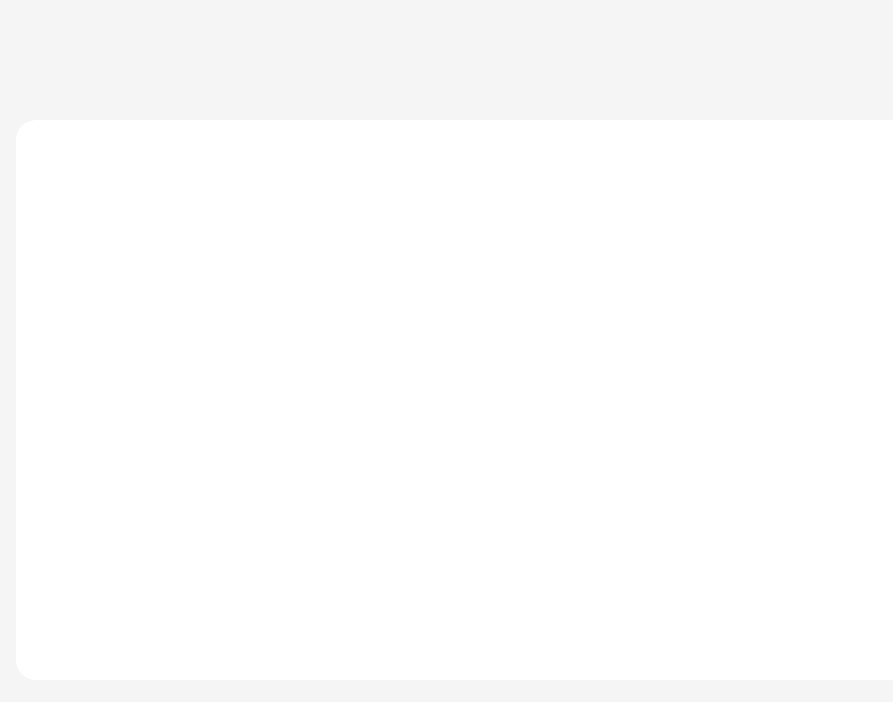
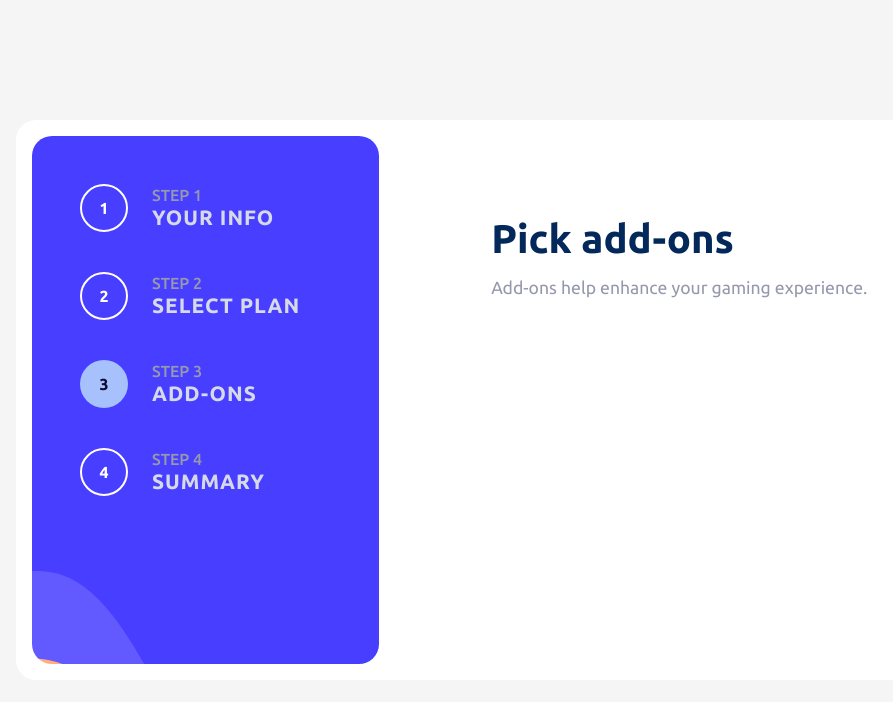
Before and after one commit to kaya70875/multi-step-form-react, a React (Vite) app in the folder multi-step-form/: page /add-ons in a window 1280 px wide. Before the commit this address had no page. Shown: the top 702 px of the page, without its empty margins (112-1005 px from the left). Built offline with nearby package versions, Linux system fonts and the light colour scheme.

Commit message:
create structure for add-ons page

```diff
--- a/multi-step-form/src/App.tsx
+++ b/multi-step-form/src/App.tsx
@@ -4,6 +4,7 @@ import "./index.css";
 import MainPage from "./components/routes/MainPage";
 import ChsPlan from "./components/routes/ChsPlan";
 import FormProvider from "./context/FormContext";
+import AddOns from "./components/routes/AddOns";
 
 function App() {
   return (
@@ -14,6 +15,7 @@ function App() {
             <Routes>
               <Route path="/" element={<MainPage></MainPage>}></Route>
               <Route path="/select-plan" element={<ChsPlan></ChsPlan>}></Route>
+              <Route path="/add-ons" element={<AddOns></AddOns>}></Route>
             </Routes>
 
           </div>
--- /dev/null
+++ b/multi-step-form/src/components/routes/AddOns.tsx
@@ -0,0 +1,15 @@
+import FormInfoSection from "../FormInfoSection";
+import FormStepsSection from "../FormStepsSection";
+
+export default function AddOns() {
+    return (
+        <>
+            <FormStepsSection currentStep={3} />
+            <FormInfoSection formHeader="Pick add-ons" formInfo="Add-ons help enhance your gaming experience.">
+
+            <div className="addons-wrapper"></div>
+            </FormInfoSection>
+
+        </>
+    )
+}
--- a/multi-step-form/src/components/routes/ChsPlan.tsx
+++ b/multi-step-form/src/components/routes/ChsPlan.tsx
@@ -48,7 +48,7 @@ export default function ChsPlan() {
 
   const handleSubmit = (e: React.FormEvent<HTMLFormElement>) => {
     e.preventDefault();
-    navigate('');
+    navigate('/add-ons');
   }
 
   const handleCardSelection = (cardId : string) => {
```
